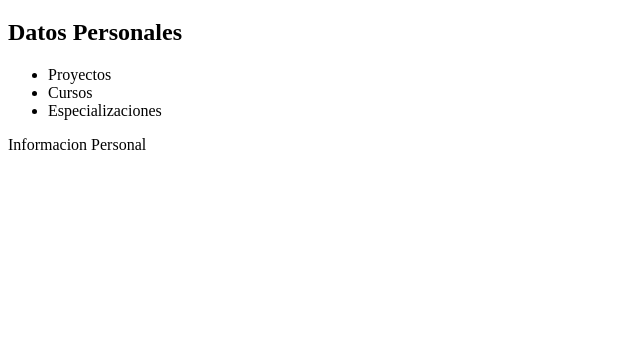
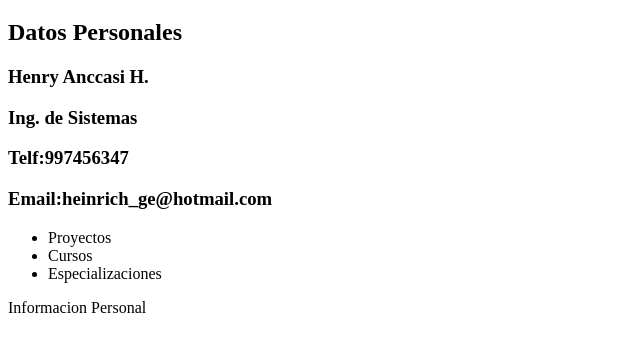
Before and after one commit to acityperu/ProyectoHtml, a plain HTML site: page index.html in a window 1280 px wide. Shown: the part 203-554 px from the top of the page, without its empty margins (0-640 px from the left). Drawn offline with Linux system fonts and the light colour scheme.

Commit message:
Se agrego datos personales en CV2

```diff
--- a/index.html
+++ b/index.html
@@ -21,6 +21,11 @@
 	</svg>
 	<h1>Nuevo Inicio</h1>
 	<h2>Datos Personales</h2>
+	<h3>Henry Anccasi H.</h3>
+	<h3>Ing. de Sistemas</h3>
+	<h3>Telf:997456347</h3>
+	<h3>Email:heinrich_ge@hotmail.com</h3>
+
 	<ul>
 		<li>Proyectos</li>
 		<li>Cursos</li>
```
